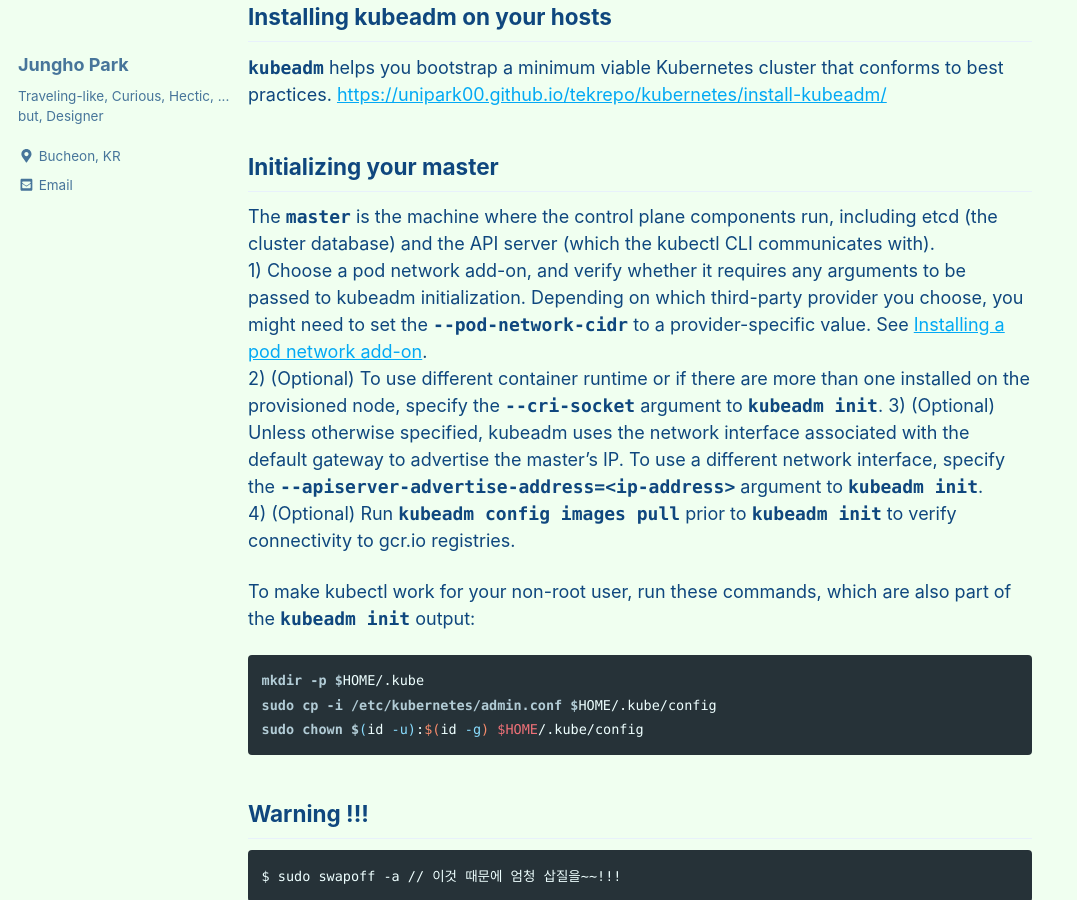
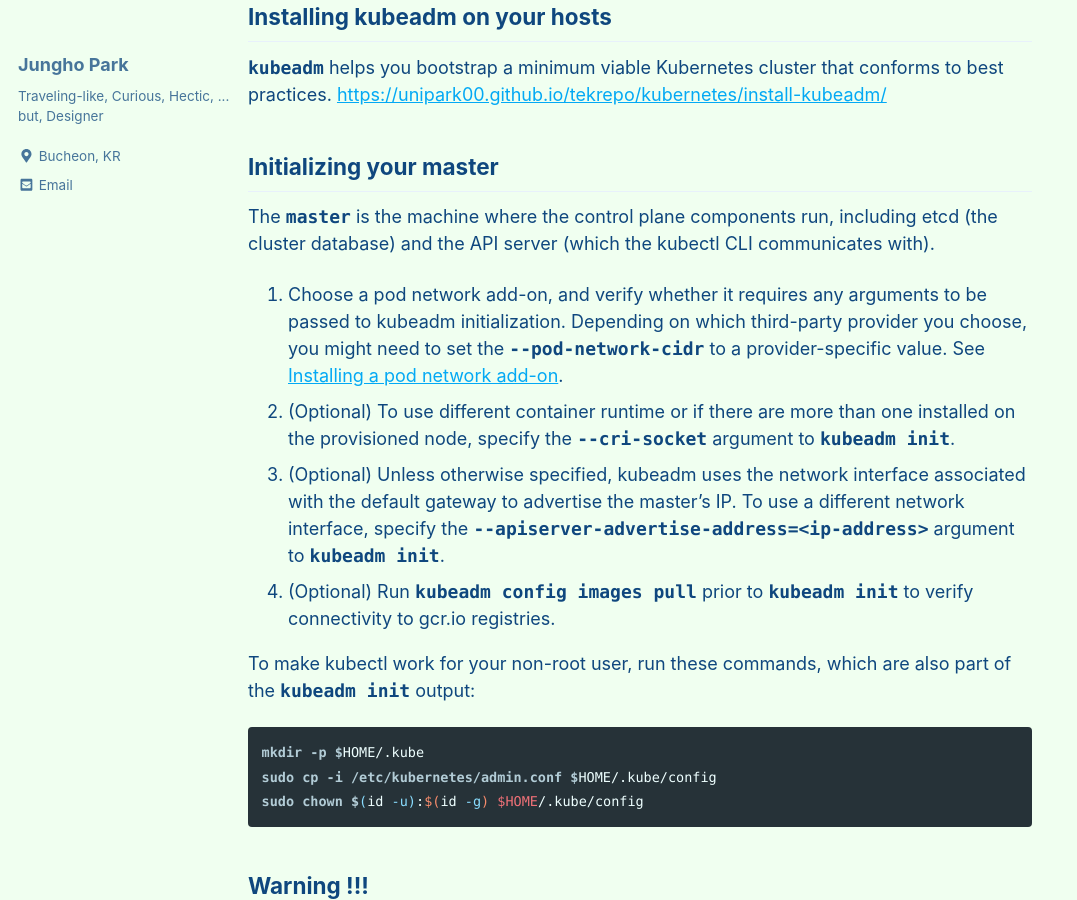
Before and after one commit to unipark00/tekrepo, a Jekyll site: the page built from _posts/2019-04-07-configure-k8s-cluster.md, in a window 1280 px wide and 900 px high, scrolled down 513 px. Shown: the whole window, without its empty margins (0-1077 px from the left). Built offline with Jekyll 4.4.1, drawn with Linux system fonts in a browser that asks for light colours; cached includes are drawn as plain includes.

Commit message:
Update 2019-04-07-configure-k8s-cluster.md

````diff
--- a/_posts/2019-04-07-configure-k8s-cluster.md
+++ b/_posts/2019-04-07-configure-k8s-cluster.md
@@ -23,10 +23,10 @@ This post shows the creation of a single master cluster with kubeadm.
 
 ## Initializing your master
 The **`master`** is the machine where the control plane components run, including etcd (the cluster database) and the API server (which the kubectl CLI communicates with).
-1) Choose a pod network add-on, and verify whether it requires any arguments to be passed to kubeadm initialization. Depending on which third-party provider you choose, you might need to set the **`--pod-network-cidr`** to a provider-specific value. See [Installing a pod network add-on](https://kubernetes.io/docs/setup/independent/create-cluster-kubeadm/#pod-network).
-2) (Optional) To use different container runtime or if there are more than one installed on the provisioned node, specify the **`--cri-socket`** argument to **```kubeadm init```**.
-3) (Optional) Unless otherwise specified, kubeadm uses the network interface associated with the default gateway to advertise the master’s IP. To use a different network interface, specify the **`--apiserver-advertise-address=<ip-address>`** argument to **`kubeadm init`**.
-4) (Optional) Run **`kubeadm config images pull`** prior to **`kubeadm init`** to verify connectivity to gcr.io registries.
+1. Choose a pod network add-on, and verify whether it requires any arguments to be passed to kubeadm initialization. Depending on which third-party provider you choose, you might need to set the **`--pod-network-cidr`** to a provider-specific value. See [Installing a pod network add-on](https://kubernetes.io/docs/setup/independent/create-cluster-kubeadm/#pod-network).
+1. (Optional) To use different container runtime or if there are more than one installed on the provisioned node, specify the **`--cri-socket`** argument to **```kubeadm init```**.
+1. (Optional) Unless otherwise specified, kubeadm uses the network interface associated with the default gateway to advertise the master’s IP. To use a different network interface, specify the **`--apiserver-advertise-address=<ip-address>`** argument to **`kubeadm init`**.
+1. (Optional) Run **`kubeadm config images pull`** prior to **`kubeadm init`** to verify connectivity to gcr.io registries.
 
 To make kubectl work for your non-root user, run these commands, which are also part of the **`kubeadm init`** output:
 ```console
````
